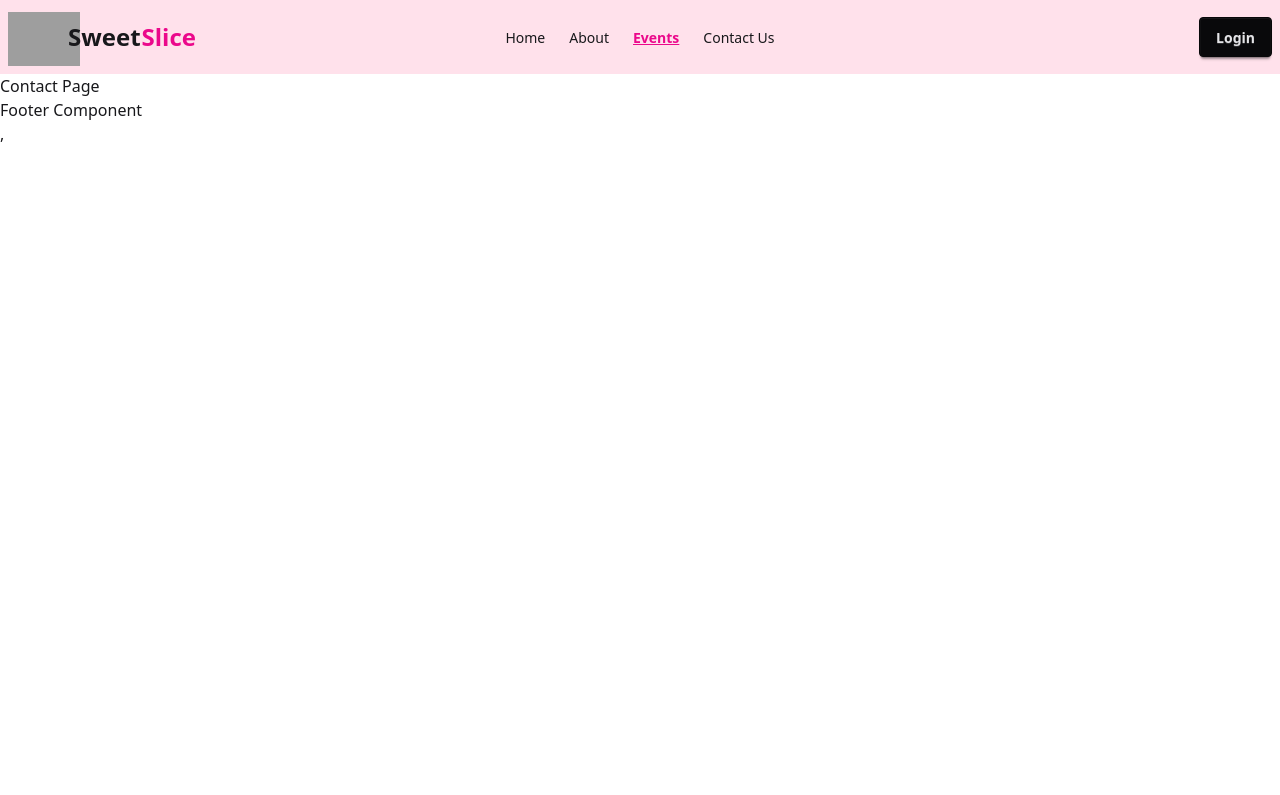
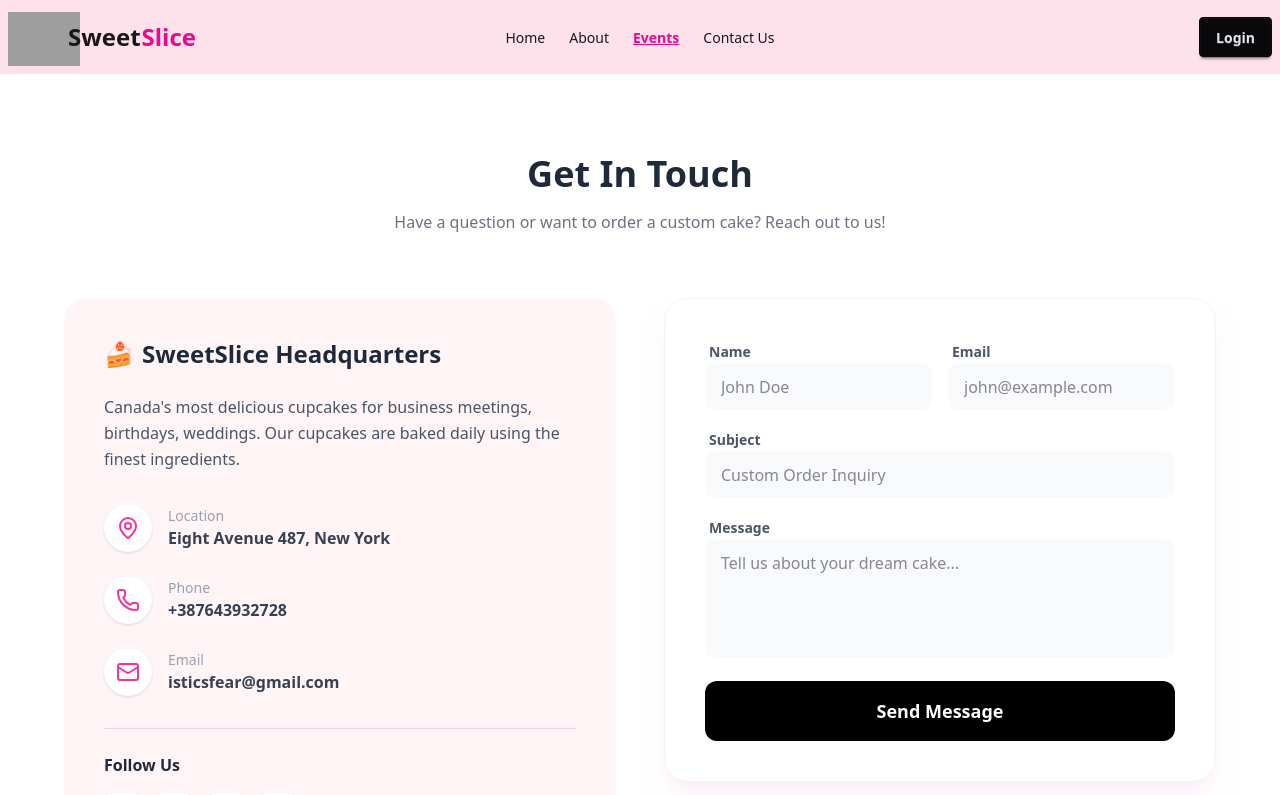
Before and after one commit to mohammademon393/Sweet-Slice, a React (Vite) app: page /events in a window 1280 px wide. Shown: the top 795 px of the page. Built offline with nearby package versions, Linux system fonts and the light colour scheme; grey boxes are pictures that could not be loaded.

Commit message:
Responsive and modern contact us route designed

```diff
--- a/src/Pages/Contact.jsx
+++ b/src/Pages/Contact.jsx
@@ -1,11 +1,153 @@
-import React from 'react';
+import React from "react";
+import {
+  Mail,
+  Phone,
+  MapPin,
+  Facebook,
+  Instagram,
+  Twitter,
+  Linkedin,
+} from "lucide-react";
 
-const Contact = () => {
-    return (
-        <div>
-            Contact Page
+const ContactUs = () => {
+  return (
+    <section className="py-20 bg-white">
+      <div className="container mx-auto px-4">
+        {/* Header */}
+        <div className="text-center mb-16">
+          <h2 className="text-4xl font-bold text-gray-800 mb-4">
+            Get In Touch
+          </h2>
+          <p className="text-gray-500">
+            Have a question or want to order a custom cake? Reach out to us!
+          </p>
         </div>
-    );
+
+        <div className="grid grid-cols-1 lg:grid-cols-2 gap-12 items-start max-w-6xl mx-auto">
+          {/* Left Side: Contact Information (Based on your Footer image) */}
+          <div className="space-y-8 bg-[#FFF5F7] p-10 rounded-3xl">
+            <div>
+              <h3 className="text-2xl font-bold text-gray-800 mb-6 flex items-center gap-2">
+                <span className="text-pink-500">🍰</span> SweetSlice
+                Headquarters
+              </h3>
+              <p className="text-gray-600 leading-relaxed mb-8">
+                Canada's most delicious cupcakes for business meetings,
+                birthdays, weddings. Our cupcakes are baked daily using the
+                finest ingredients.
+              </p>
+            </div>
+
+            <div className="space-y-6">
+              <div className="flex items-center gap-4">
+                <div className="p-3 bg-white rounded-full shadow-sm text-pink-500">
+                  <MapPin size={24} />
+                </div>
+                <div>
+                  <p className="text-sm text-gray-400 font-medium">Location</p>
+                  <p className="text-gray-700 font-semibold">
+                    Eight Avenue 487, New York
+                  </p>
+                </div>
+              </div>
+
+              <div className="flex items-center gap-4">
+                <div className="p-3 bg-white rounded-full shadow-sm text-pink-500">
+                  <Phone size={24} />
+                </div>
+                <div>
+                  <p className="text-sm text-gray-400 font-medium">Phone</p>
+                  <p className="text-gray-700 font-semibold">+387643932728</p>
+                </div>
+              </div>
+
+              <div className="flex items-center gap-4">
+                <div className="p-3 bg-white rounded-full shadow-sm text-pink-500">
+                  <Mail size={24} />
+                </div>
+                <div>
+                  <p className="text-sm text-gray-400 font-medium">Email</p>
+                  <p className="text-gray-700 font-semibold">
+                    isticsfear@gmail.com
+                  </p>
+                </div>
+              </div>
+            </div>
+
+            {/* Social Media (Follow Us section from your image) */}
+            <div className="pt-6 border-t border-pink-200">
+              <p className="font-bold text-gray-800 mb-4">Follow Us</p>
+              <div className="flex gap-4">
+                <button className="p-2 bg-white rounded-lg shadow-sm hover:bg-pink-500 hover:text-white transition-all">
+                  <Facebook size={20} />
+                </button>
+                <button className="p-2 bg-white rounded-lg shadow-sm hover:bg-pink-500 hover:text-white transition-all">
+                  <Instagram size={20} />
+                </button>
+                <button className="p-2 bg-white rounded-lg shadow-sm hover:bg-pink-500 hover:text-white transition-all">
+                  <Twitter size={20} />
+                </button>
+                <button className="p-2 bg-white rounded-lg shadow-sm hover:bg-pink-500 hover:text-white transition-all">
+                  <Linkedin size={20} />
+                </button>
+              </div>
+            </div>
+          </div>
+
+          {/* Right Side: Contact Form */}
+          <div className="bg-white p-2 border border-gray-100 rounded-3xl shadow-xl shadow-pink-100/50">
+            <form className="p-8 space-y-4">
+              <div className="grid grid-cols-1 md:grid-cols-2 gap-4">
+                <div className="space-y-2">
+                  <label className="text-sm font-semibold text-gray-600 ml-1">
+                    Name
+                  </label>
+                  <input
+                    type="text"
+                    placeholder="John Doe"
+                    className="w-full px-4 py-3 rounded-xl bg-gray-50 border-none focus:ring-2 focus:ring-pink-300 outline-none transition-all"
+                  />
+                </div>
+                <div className="space-y-2">
+                  <label className="text-sm font-semibold text-gray-600 ml-1">
+                    Email
+                  </label>
+                  <input
+                    type="email"
+                    placeholder="john@example.com"
+                    className="w-full px-4 py-3 rounded-xl bg-gray-50 border-none focus:ring-2 focus:ring-pink-300 outline-none transition-all"
+                  />
+                </div>
+              </div>
+              <div className="space-y-2">
+                <label className="text-sm font-semibold text-gray-600 ml-1">
+                  Subject
+                </label>
+                <input
+                  type="text"
+                  placeholder="Custom Order Inquiry"
+                  className="w-full px-4 py-3 rounded-xl bg-gray-50 border-none focus:ring-2 focus:ring-pink-300 outline-none transition-all"
+                />
+              </div>
+              <div className="space-y-2">
+                <label className="text-sm font-semibold text-gray-600 ml-1">
+                  Message
+                </label>
+                <textarea
+                  rows="4"
+                  placeholder="Tell us about your dream cake..."
+                  className="w-full px-4 py-3 rounded-xl bg-gray-50 border-none focus:ring-2 focus:ring-pink-300 outline-none transition-all resize-none"
+                ></textarea>
+              </div>
+              <button className="w-full py-4 bg-black text-white rounded-xl font-bold text-lg hover:bg-gray-800 transform hover:-translate-y-1 transition-all duration-300">
+                Send Message
+              </button>
+            </form>
+          </div>
+        </div>
+      </div>
+    </section>
+  );
 };
 
-export default Contact;
+export default ContactUs;
```
